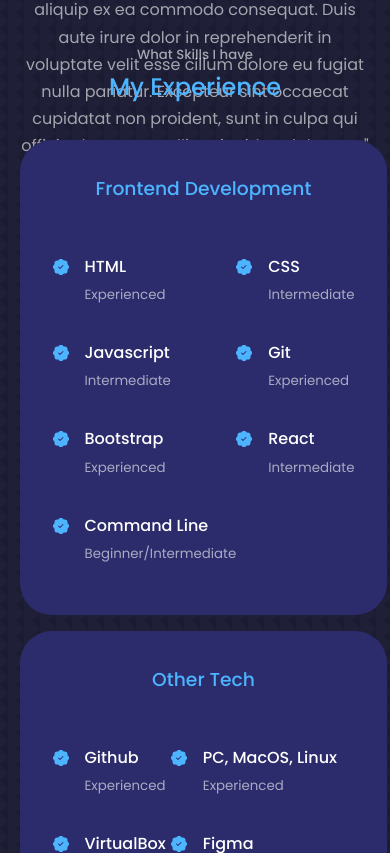
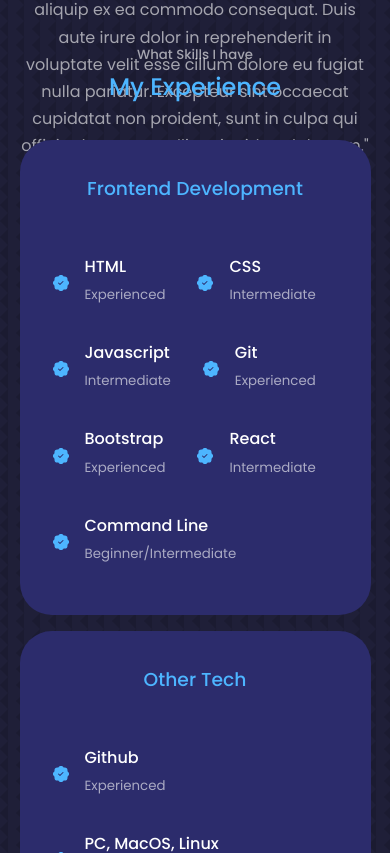
Before and after one commit to CameronRiecan/CameronRiecan.github.io, a React (Create React App) app: page / in a window 390 px wide. Shown: the part 1931-2784 px from the top of the page. Built offline with nearby package versions, Linux system fonts and the light colour scheme.

Commit message:
refactor css to allow experience content to be more responsive and stack accordingly depending on browser size and to flex and wrap but still be justified to the left

```diff
--- a/src/components/contact/contact.css
+++ b/src/components/contact/contact.css
@@ -38,7 +38,7 @@
     font-size: 0.8rem;
 }
 
-/* CSS for form */
+/* CSS for Form */
 
 form {
     display: flex;
--- a/src/components/experience/experience.css
+++ b/src/components/experience/experience.css
@@ -4,6 +4,7 @@
     display: grid;
     grid-template-columns: 1fr 1fr;
     gap: 2rem;
+    justify-content: center; /* center align the grid horizontally */
 }
 
 .experience_container > div {
@@ -27,14 +28,17 @@
 }
 
 .experience_content {
-    display: grid;
-    grid-template-columns: 1fr 1fr;
-    row-gap: 2rem;
+    display: flex;
+    flex-wrap: wrap;
+    gap: 2rem;
+    justify-content: left;
 }
 
 .experience_details {
     display: flex;
+    flex-wrap: wrap;
     gap: 1rem;
+    align-items: center;
 }
 
 .experience_details-icon {
--- a/src/index.css
+++ b/src/index.css
@@ -65,6 +65,7 @@ h1 {
 }
 
 section {
+    display: block;
     margin-top: 8rem;
     margin-bottom: 3rem; /* Adjust value as needed for spacing */
 }
```
